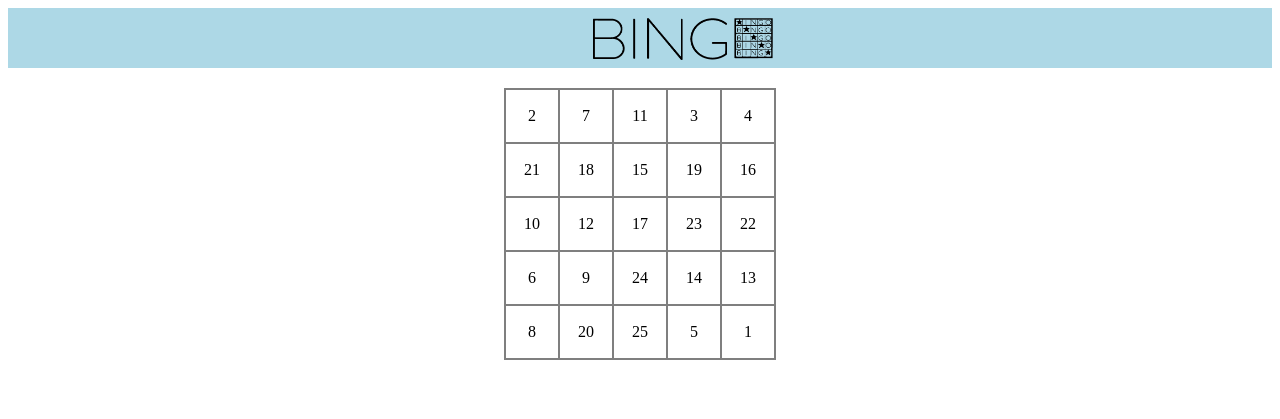
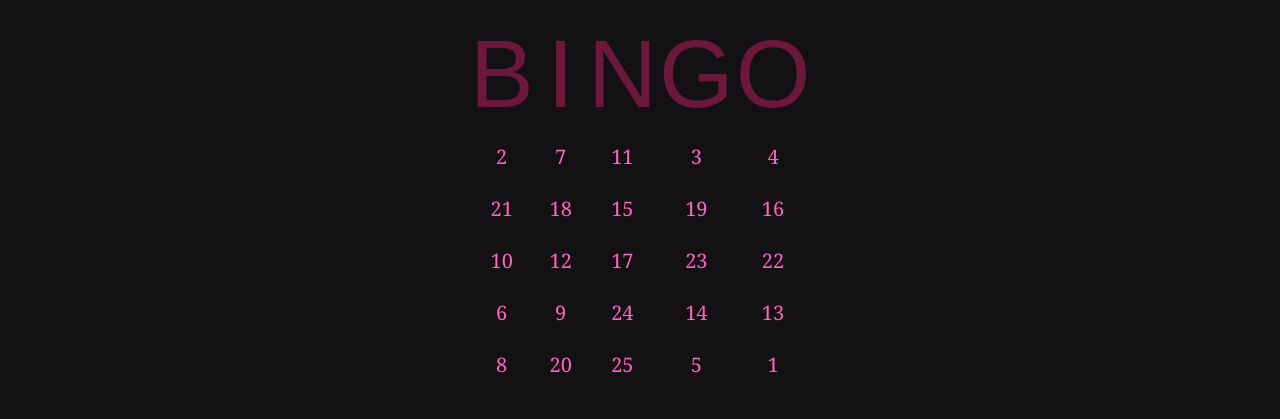
Before and after one commit to anmol0530/Bingo-, a plain HTML site: page index.html in a window 1280 px wide. Drawn offline with Linux system fonts and the light colour scheme.

Commit message:
Added design Option 1 - blinking BINGO sign

```diff
--- a/app.js
+++ b/app.js
@@ -7,6 +7,11 @@
   */
 
 var crossed_cells = [];
+/**
+ * This array will represent the actual grid displayed in UI. But it is not 2D like the grid. Any number placed
+ * in the grid at row i and col j can be found in this array at position (5*i+j).
+ */
+var actual_grid = [];
 /**
  * No of lines made so far.
  */
@@ -35,9 +40,25 @@ function drawTable() {
 
     // creates a <table> element
     var tbl = document.createElement("table");
-    tbl.classList.add('grid');
+    tbl.classList.add('grid-2');
+
+    // creating Header for design-2
+    var header_row = document.createElement("tr");
+    header_row.setAttribute("id","header_row")
+    for(var i = 0; i < 5; i++)
+    {
+        var header_cell = document.createElement("td");
+        header_cell.classList.add("grid-header-cell");
+        header_cell.classList.add("before-flicker");
+        var letter = bingoText.substr(i,1);
+        var text = document.createTextNode(letter);
+        header_cell.appendChild(text);
+        header_row.appendChild(header_cell);
+    }
+    tbl.appendChild(header_row);
+
     // creating rows
-    var a = [1, 2, 3, 4, 5, 6, 7, 8, 9, 10, 11, 12, 13, 14, 15, 16, 17, 18, 19, 20, 21, 22, 23, 24,25];
+    var selection_array = [1, 2, 3, 4, 5, 6, 7, 8, 9, 10, 11, 12, 13, 14, 15, 16, 17, 18, 19, 20, 21, 22, 23, 24,25];
     for (var r = totalRows; r > 0; r--) {
       var row = document.createElement("tr");
 
@@ -46,7 +67,9 @@ function drawTable() {
         var cell = document.createElement("td");
         cell.setAttribute('id', (5-r)+'_'+(5-c));
         cell.classList.add("grid-cell");
-        var cellText = document.createTextNode(a.splice(Math.floor(Math.random() * ((r*4) + c - 4)), 1)[0]);
+        var random_number = selection_array.splice(Math.floor(Math.random() * ((r*4) + c - 4)), 1)[0];
+
+        var cellText = document.createTextNode(random_number);
         cell.appendChild(cellText);
         cell.addEventListener("click", function(){
             var arr = event.target.getAttribute('id').split('_');
@@ -61,6 +84,8 @@ function drawTable() {
 
         });
         row.appendChild(cell);
+
+        actual_grid.push(random_number);
       }
       tbl.appendChild(row); // add the row to the end of the table body
     }
@@ -141,6 +166,14 @@ function checkBingo(row,col) {
 
        // document.getElementById("no_of_lines").innerHTML = no_of_lines;
         displayText = no_of_lines >=5 ? bingoText.substr(0,5):bingoText.substr(0,no_of_lines);
-        document.getElementById("bingo_Text").innerHTML = displayText;
+       // document.getElementById("bingo_Text").innerHTML = displayText;
+
+        var header_row = document.getElementById("header_row");
+        for(var i = 0; i < no_of_lines; i++){
+            if(i <= 5 && !header_row.cells[i].classList.contains("flicker"))
+            {
+                header_row.cells[i].classList.add("flicker");
+            }
+        }
     }
 }
--- a/index.html
+++ b/index.html
@@ -8,26 +8,33 @@
     window.onload=drawTable;
   </script>
 </head>
-<body >
+<body>
 
-  <div class="main-container">
-    <div id="header" class="header">
+  <div class="main-container design-2-body">
+
+    <!--Design 1-->
+    <!-- <div id="header" class="header">
       <img src="Images/logo.png" id="logo_img" class = "logo">
     </div>
 
       <div id="grid-container" class="grid-container">
         <div>
           <div id="grid_div" class="grid-div"></div>
-          <!-- <div>
-            <h1 id="no_of_lines"></h1>
-          </div> -->
           <div>
             <p id="bingo_Text" class="bingo_text"></p>
           </div>
         </div>
+      </div> -->
 
+      <!--Design 2-->
+      <div id="grid-container" class="grid-container">
+        <div>
+          <div id="grid_div" class="grid-div"></div>
+          <div>
+            <p id="bingo_Text" class="bingo_text"></p>
+          </div>
+        </div>
       </div>
-
   </div>
 
  </body>
--- a/styles.css
+++ b/styles.css
@@ -1,8 +1,7 @@
 .main-container {
   height: 100%;
+  width: 100%;
   /* display: inline-block; */
-
-
 }
  /* #div1 {margin:auto;font-size:1.25em; float: left; width: 50%;} */
  .header{
@@ -12,9 +11,10 @@
  }
  .logo
  {
+   position: relative;
    margin-top: 10px;
    margin-bottom: 10px;
-   margin-left: 585px ;
+   margin-left: 42% ;
    height: 70%;
    width : 180px;
  }
@@ -30,22 +30,91 @@
 .grid-div {
 
 }
-.grid {
+.grid-1 {
   border-collapse:collapse;
-  border:1px solid #7f7f7f;
+  border:1px solid #2e2e2e;
   margin-top: 10px;
 }
-.grid-cell {
+
+.grid-1 #header_row {
+  visibility: hidden;
+}
+
+.grid-1 .grid-cell {
    border:2px solid #7f7f7f;
    width:50px;
    height:50px;
    text-align:center;
+   font-family: Arial, Helvetica, sans-serif;
 }
-.scratchCell{
-   background-color: lightblue;
+.grid-1 .scratchCell{
+  background-color: lightblue;
 }
 
-.bingo_text
-{
+.grid-2 {
+  border-collapse: collapse;
 
 }
+
+.grid-2 .grid-header-cell {
+  /* border:2px solid #141114; */
+  width:50px;
+  height:50px;
+  text-align:center;
+  font-family: 'Franklin Gothic Medium', 'Arial Narrow', Arial, sans-serif;
+}
+.grid-2 .grid-cell {
+  /* border:2px solid #141114; */
+  width:50px;
+  height:50px;
+  text-align:center;
+  font-family: Georgia, 'Times New Roman', Times, serif;
+  font-size: 20px;
+  color: #ff65bd;
+}
+
+
+/* @font-face {
+  font-family: Clip;
+  src: url("https://acupoftee.github.io/fonts/Clip.ttf");
+} */
+.before-flicker {
+  text-transform: uppercase;
+  font-size: 6em;
+  color: #6b1839;
+}
+body {
+  background-color: #141114;
+  /* background-image: linear-gradient(335deg, black 23px, transparent 23px),
+    linear-gradient(155deg, black 23px, transparent 23px),
+    linear-gradient(335deg, black 23px, transparent 23px),
+    linear-gradient(155deg, black 23px, transparent 23px); */
+  background-size: 58px 58px;
+  background-position: 0px 2px, 4px 35px, 29px 31px, 34px 6px;
+}
+
+.flicker {
+  animation: shine 2s forwards;
+}
+
+
+@keyframes shine {
+  0% {
+    color: #6b1839;
+    text-shadow: none;
+  }
+  100% {
+    color: #a32356;
+    text-shadow: 0 0 0.6rem #ffe6ff, 0 0 1.5rem #ff65bd,
+      -0.2rem 0.1rem 1rem #ff65bd, 0.2rem 0.1rem 1rem #ff65bd,
+      0 -0.5rem 2rem #ff2483, 0 0.5rem 3rem #ff2483;
+  }
+}
+
+.grid-2 .scratchCell{
+  background-image: radial-gradient(
+    ellipse 50% 35% at 50% 50%,
+    #6b1839,
+    transparent
+  );
+}
```
